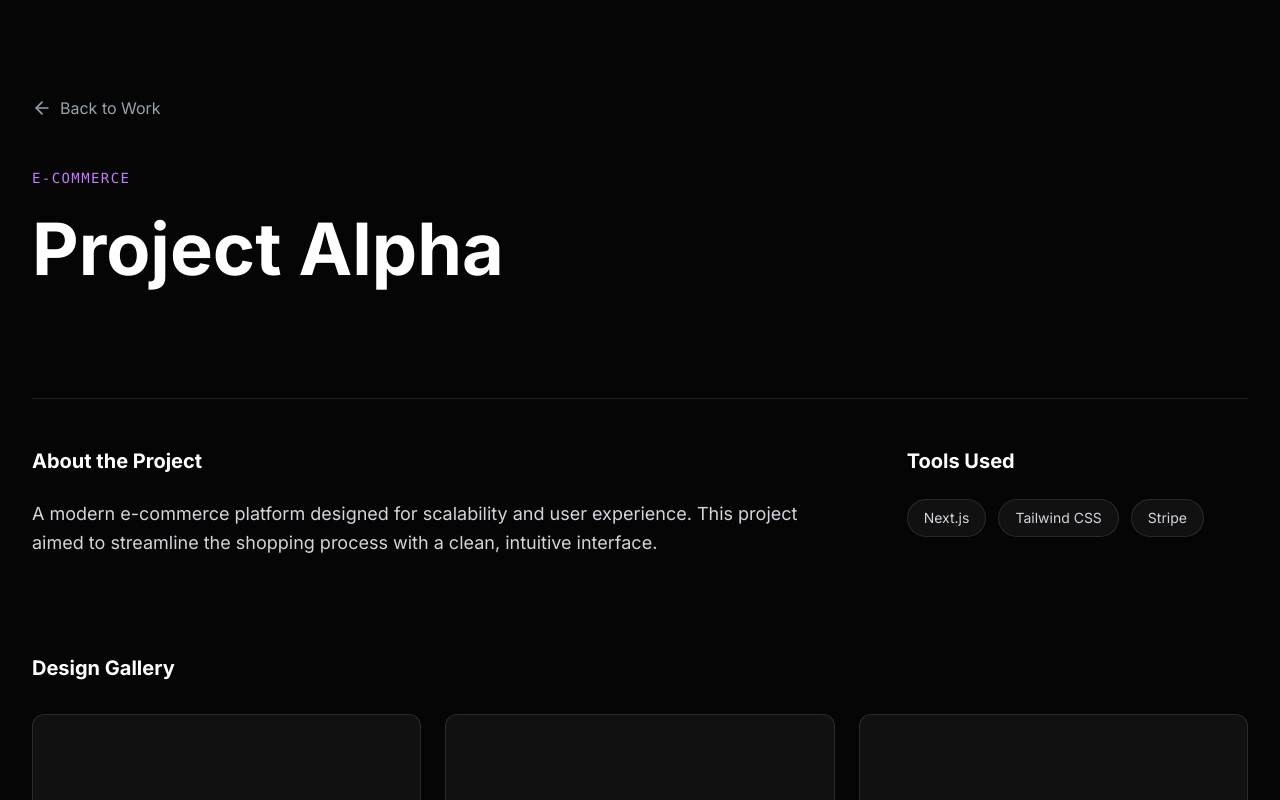
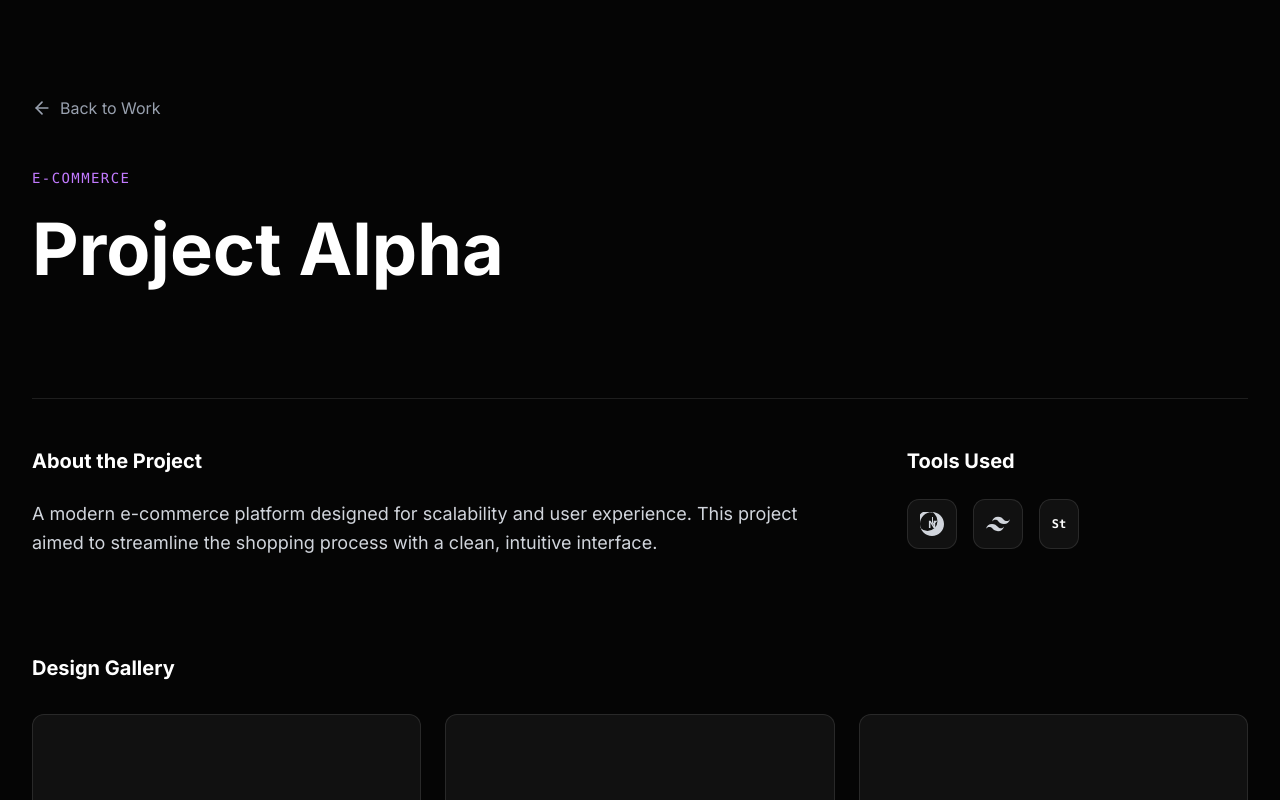
Before and after one commit to bristinbiju/Bristin, a Next.js app: page /work/project-alpha in a window 1280 px wide. Shown: the top 800 px of the page. Built offline with nearby package versions, Linux system fonts and the light colour scheme.

Commit message:
Update Case Study: Liverpool logo, Tool Icons, Alignment fix

```diff
--- a/src/app/work/[slug]/page.tsx
+++ b/src/app/work/[slug]/page.tsx
@@ -5,7 +5,68 @@ import Link from "next/link";
 import { ArrowLeft, ExternalLink } from "lucide-react";
 import { notFound } from "next/navigation";
 
-// Generate static params for all projects
+// Simple SVG icons for tools
+function ToolIcon({ name }: { name: string }) {
+    const iconClass = "w-6 h-6 fill-current text-gray-300 group-hover:text-white transition-colors";
+
+    switch (name.toLowerCase()) {
+        case "photoshop":
+            return (
+                <svg role="img" viewBox="0 0 24 24" xmlns="http://www.w3.org/2000/svg" className={iconClass}>
+                    <path d="M0 0v24h24V0H0Zm2.592 2.304h19.152v19.152H2.592V2.304ZM5.28 6.48v1.632h1.632v9.408h1.632V8.112h1.104V6.48H5.28Zm5.04 0v1.632h.576c1.104 0 2.016.912 2.016 2.016v.576c0 1.104-.912 2.016-2.016 2.016h-.576v1.44c0 .816.624 1.44 1.44 1.44h.576v1.632h-3.456v-1.632h.576c.816 0 1.44-.624 1.44-1.44v-1.44h-.576c-1.104 0-2.016-.912-2.016-2.016v-.576c0-1.104.912-2.016 2.016-2.016h.576V6.48h-1.632Z" />
+                    {/* Placeholder Ps - simplifying for reliability if pure SVG paths are complex without library.
+                        Actually, let's use text fallback or simple geometric representations if specific brand icons are hard to inline perfectly.
+                        Better yet, I'll use a generic icon map or just the first two letters for unknown ones, but specifically Ps, Ai, Figma.
+                    */}
+                    <text x="50%" y="55%" dominantBaseline="middle" textAnchor="middle" fontSize="14" fontWeight="bold" fill="currentColor">Ps</text>
+                </svg>
+            );
+        case "illustrator":
+            return (
+                <svg role="img" viewBox="0 0 24 24" xmlns="http://www.w3.org/2000/svg" className={iconClass}>
+                    <rect x="2" y="2" width="20" height="20" rx="4" fill="none" stroke="currentColor" strokeWidth="2" />
+                    <text x="50%" y="55%" dominantBaseline="middle" textAnchor="middle" fontSize="12" fontWeight="bold" fill="currentColor">Ai</text>
+                </svg>
+            );
+        case "figma":
+            return (
+                <svg role="img" viewBox="0 0 24 24" xmlns="http://www.w3.org/2000/svg" className={iconClass}>
+                    <path d="M12 2a4 4 0 0 0-4 4v4h4a4 4 0 0 0 4-4 4 4 0 0 0-4-4zm-4 8v4a4 4 0 0 0 4 4v-4h-4zm0 8a4 4 0 0 0 4 4 4 4 0 0 0-4-4zM16 8a4 4 0 0 0 0 8 4 4 0 0 0 0-8z" />
+                </svg>
+            );
+        case "next.js":
+            return (
+                <svg role="img" viewBox="0 0 24 24" xmlns="http://www.w3.org/2000/svg" className={iconClass}>
+                    <path d="M12 0C5.373 0 0 5.373 0 12s5.373 12 12 12 12-5.373 12-12S18.627 0 12 0zm-1.5 5h1.5v7.25l3.5-3.5h2l-4.5 4.5v-8.25zm-3 14a10 10 0 1 1 0-20 10 10 0 0 1 0 20z" />
+                    <text x="50%" y="55%" dominantBaseline="middle" textAnchor="middle" fontSize="10" fontWeight="bold" fill="currentColor">N</text>
+                </svg>
+            );
+        case "react":
+            return (
+                <svg role="img" viewBox="0 0 24 24" xmlns="http://www.w3.org/2000/svg" className={iconClass} fill="none" stroke="currentColor" strokeWidth="2">
+                    <circle cx="12" cy="12" r="2" />
+                    <ellipse cx="12" cy="12" rx="10" ry="4" stroke="currentColor" transform="rotate(0 12 12)" />
+                    <ellipse cx="12" cy="12" rx="10" ry="4" stroke="currentColor" transform="rotate(60 12 12)" />
+                    <ellipse cx="12" cy="12" rx="10" ry="4" stroke="currentColor" transform="rotate(120 12 12)" />
+                </svg>
+            );
+        case "tailwind css":
+        case "tailwind":
+            return (
+                <svg role="img" viewBox="0 0 24 24" xmlns="http://www.w3.org/2000/svg" className={iconClass}>
+                    <path d="M12.001,4.8c-3.2,0-5.2,1.6-6,4.8c1.2-1.6,2.6-2.2,4.2-1.8c0.913,0.228,1.565,0.89,2.288,1.624 C13.666,10.618,15.027,12,18.001,12c3.2,0,5.2-1.6,6-4.8c-1.2,1.6-2.6,2.2-4.2,1.8c-0.913-0.228-1.565-0.89-2.288-1.624 C16.337,6.182,14.976,4.8,12.001,4.8z M6.001,12c-3.2,0-5.2,1.6-6,4.8c1.2-1.6,2.6-2.2,4.2-1.8c0.913,0.228,1.565,0.89,2.288,1.624 c1.177,1.194,2.538,2.576,5.512,2.576c3.2,0,5.2-1.6,6-4.8c-1.2,1.6-2.6,2.2-4.2,1.8c-0.913-0.228-1.565-0.89-2.288-1.624 C10.337,13.382,8.976,12,6.001,12z" />
+                </svg>
+            );
+        default:
+            // Fallback: First two letters
+            return (
+                <div className="flex items-center justify-center w-full h-full">
+                    <span className="font-mono font-bold text-xs">{name.slice(0, 2)}</span>
+                </div>
+            );
+    }
+}
+
 export async function generateStaticParams() {
     return projects.map((project) => ({
         slug: project.slug,
@@ -41,7 +102,7 @@ export default async function ProjectPage({ params }: { params: Promise<{ slug:
 
                     {/* Brand Logo (Top Right) */}
                     {project.logo && (
-                        <div className="relative w-32 h-32 md:w-40 md:h-40 rounded-full bg-white/5 border border-white/10 p-4 flex items-center justify-center overflow-hidden backdrop-blur-sm">
+                        <div className="relative w-32 h-32 md:w-40 md:h-40 rounded-xl bg-white/5 border border-white/10 p-4 flex items-center justify-center overflow-hidden backdrop-blur-sm">
                             <Image
                                 src={project.logo}
                                 alt={`${project.title} Logo`}
@@ -63,20 +124,27 @@ export default async function ProjectPage({ params }: { params: Promise<{ slug:
                         </p>
                     </div>
 
-                    {/* Tools Used */}
+                    {/* Tools Used Column */}
                     <div>
+                        <div className="flex flex-col gap-8 justify-start">
+                            <div className="flex flex-col items-start">
                                 <h3 className="text-xl font-bold mb-6">Tools Used</h3>
-                        <div className="flex flex-wrap gap-3">
+                                <div className="flex flex-wrap gap-4">
                                     {project.tools.map((tool, i) => (
-                                <span key={i} className="px-4 py-2 bg-white/5 border border-white/10 rounded-full text-sm text-gray-300">
+                                        <div key={i} className="group relative flex items-center justify-center p-3 bg-white/5 border border-white/10 rounded-xl hover:bg-white/10 transition-colors cursor-default" title={tool}>
+                                            <ToolIcon name={tool} />
+                                            {/* Tooltip on hover */}
+                                            <span className="absolute -top-8 left-1/2 -translate-x-1/2 bg-black/80 text-white text-xs px-2 py-1 rounded opacity-0 group-hover:opacity-100 transition-opacity whitespace-nowrap pointer-events-none">
                                                 {tool}
                                             </span>
+                                        </div>
                                     ))}
+                                </div>
                             </div>
 
                             {/* Project Link */}
                             {project.link && (
-                            <div className="mt-8">
+                                <div className="flex flex-col items-start pt-4">
                                     <h3 className="text-xl font-bold mb-4">Live Project</h3>
                                     <a
                                         href={project.link}
@@ -88,6 +156,7 @@ export default async function ProjectPage({ params }: { params: Promise<{ slug:
                                     </a>
                                 </div>
                             )}
+                        </div>
                     </div>
                 </div>
 
--- a/src/data/projects.ts
+++ b/src/data/projects.ts
@@ -43,7 +43,7 @@ export const projects: Project[] = [
             "/images/projects/liverpool/liverpool-06.png",
         ],
         link: "https://www.behance.net/gallery/218572583/World-Cancer-Day?share=1", // External link
-        logo: "/images/projects/liverpool/liverpool-01.png", // Using first image as logo placeholder for now
+        logo: "/images/projects/liverpool/Liverpool.png",
     },
     {
         slug: "project-alpha",
```
Also changed, not shown: 2 other files (tests, documents, lock files or other folders). Lines whose indentation alone changed are shown as unchanged.
